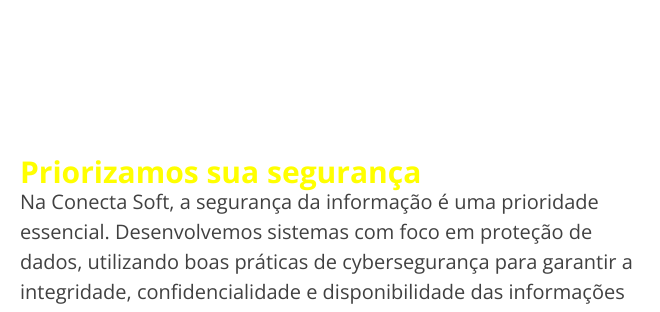
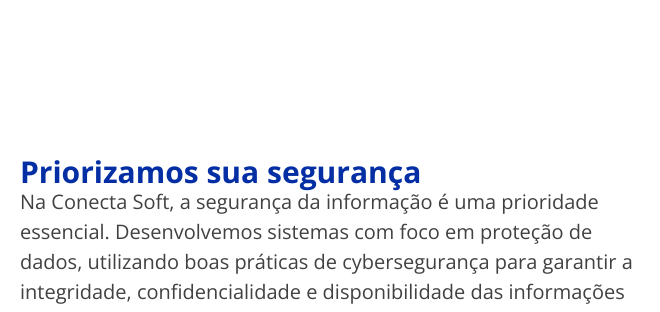
Before and after one commit to leonardo-franco006/landing-page-design-software, a website: page index.html in a window 1280 px wide. Shown: the part 1058-1370 px from the top of the page, 0-660 px from the left. Drawn offline with nearby package versions, Linux system fonts and the light colour scheme.

Commit message:
add initial project files and update styles

```diff
--- a/style.css
+++ b/style.css
@@ -161,7 +161,7 @@ header#topo {
 }
 
 #textolateral h1{
-    color: yellow;
+    color: rgb(3, 46, 164);
 }
 
 
```
Also changed, not shown: package.json (added, +12 -0 lines), 2 other files.
